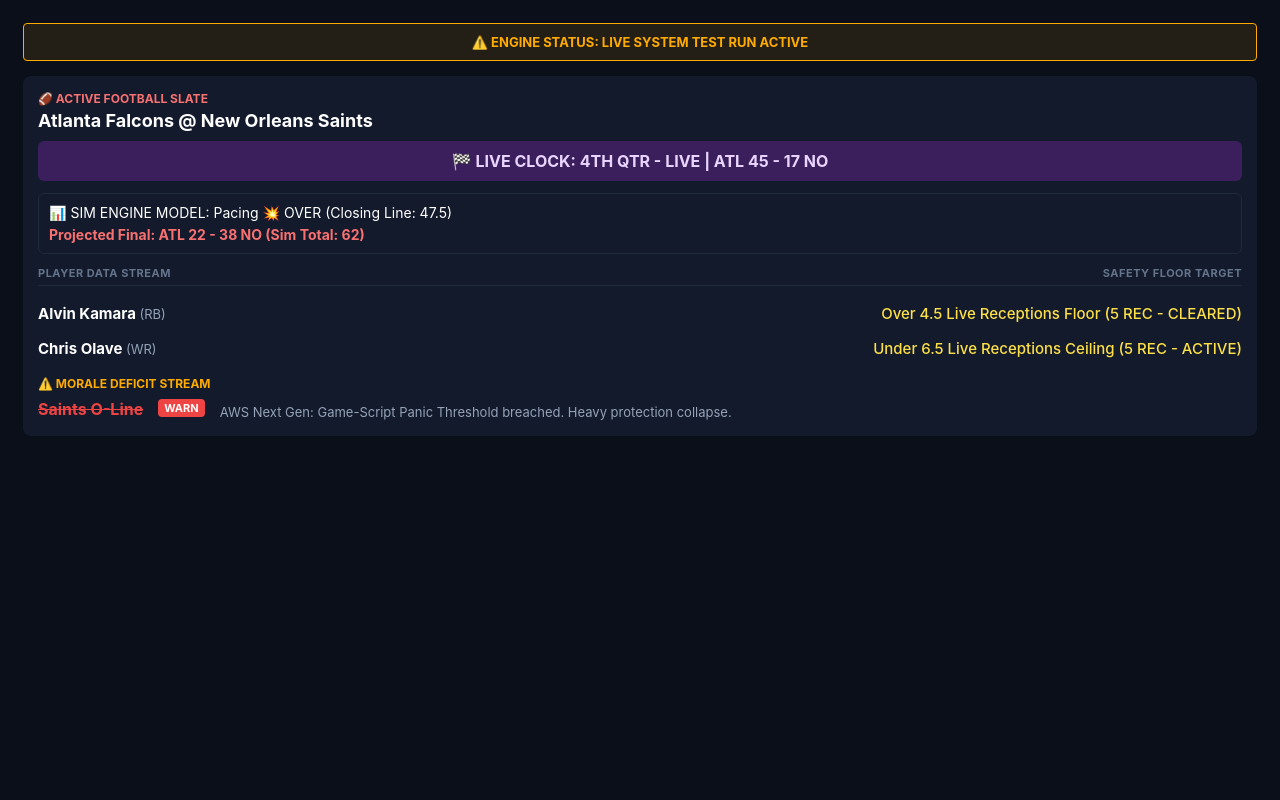
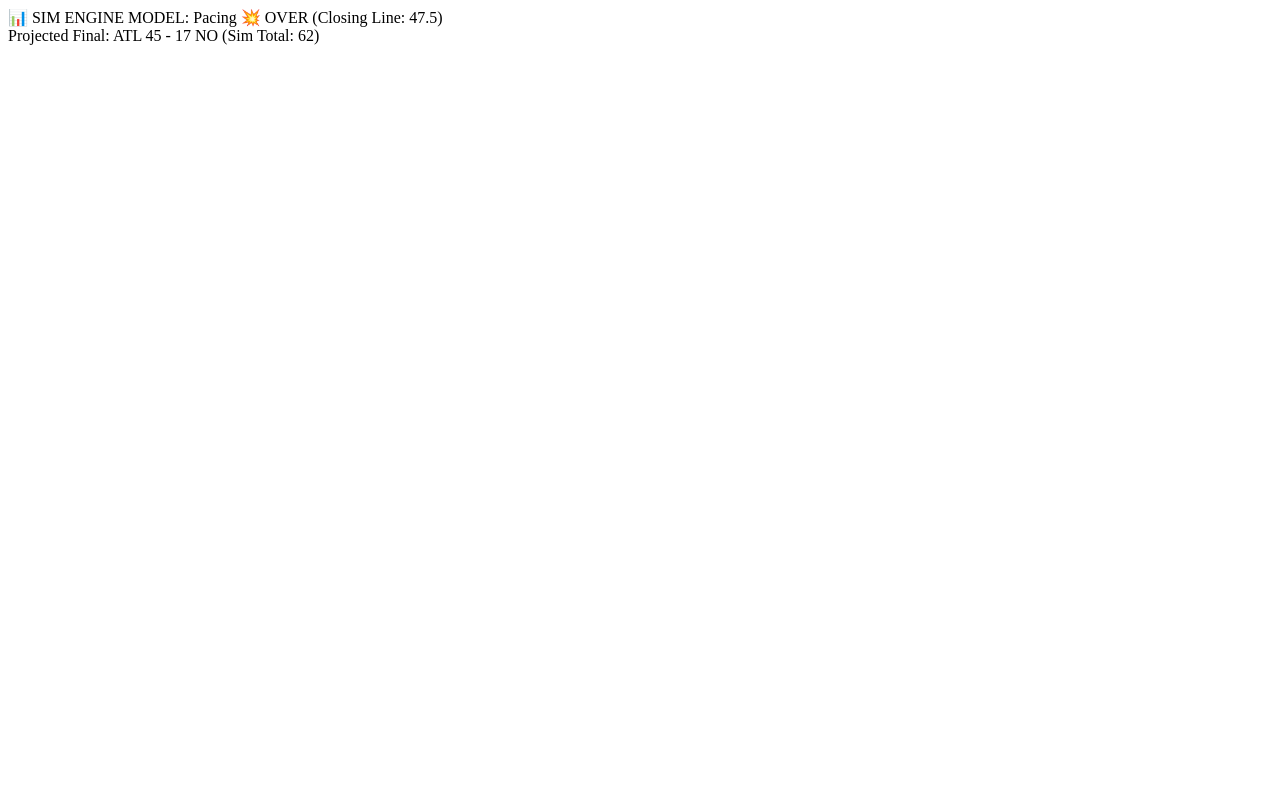
Before and after one commit to matty48653-design/Cee-app, a Flask app: page / in a window 1280 px wide. Run offline with Flask 3, Linux system fonts and the light colour scheme.

Commit message:
Add dynamic sim-box for projected final scores
Added a new sim-box container for dynamic projected final scores.

```diff
--- a/templates/dashboard.html
+++ b/templates/dashboard.html
@@ -1,67 +1,9 @@
-<!DOCTYPE html>
-<html lang="en">
-<head>
-    <meta charset="UTF-8">
-    <meta name="viewport" content="width=device-width, initial-scale=1.0">
-    <title>CEE Dashboard v5.3</title>
-    <style>
-        body { background-color: #0b0f19; color: #ffffff; font-family: -apple-system, sans-serif; padding: 15px; }
-        .engine-alert { background: rgba(255, 171, 0, 0.1); border: 1px solid #ffab00; color: #ffab00; padding: 10px; text-align: center; font-weight: bold; font-size: 13px; margin-bottom: 15px; border-radius: 4px; }
-        .card { background: #131a2c; border-radius: 8px; padding: 15px; margin-bottom: 15px; }
-        .slate-title { font-size: 18px; font-weight: bold; margin-bottom: 10px; color: #fff; }
-        .live-clock-bar { background: #3b1f5c; color: #e9d5ff; padding: 10px; border-radius: 6px; font-weight: bold; text-align: center; margin-bottom: 12px; }
-        .sim-box { border: 1px solid #1e293b; padding: 10px; border-radius: 6px; margin-bottom: 12px; font-size: 14px; }
-        .sim-total-text { color: #f87171; font-weight: bold; margin-top: 5px; }
-        .section-header { font-size: 11px; font-weight: bold; color: #64748b; text-transform: uppercase; letter-spacing: 0.5px; display: flex; justify-content: space-between; margin-bottom: 10px; padding-bottom: 5px; border-bottom: 1px solid #1e293b; }
-        .data-row { display: flex; justify-content: space-between; padding: 8px 0; font-size: 15px; }
-        .player-name { font-weight: bold; }
-        .player-pos { color: #94a3b8; font-weight: normal; font-size: 13px; }
-        .target-floor { color: #fde047; font-weight: 500; }
-        .target-ceiling { color: #fde047; font-weight: 500; }
-        .morale-header { color: #ffab00; font-weight: bold; font-size: 12px; margin-top: 10px; margin-bottom: 8px; }
-        .crossed-out { text-decoration: line-through; color: #ef4444; font-weight: bold; }
-        .warn-tag { background: #ef4444; color: #fff; padding: 2px 6px; border-radius: 4px; font-size: 11px; font-weight: bold; }
-        .alert-desc { color: #94a3b8; font-size: 13px; margin-top: 4px; line-height: 1.4; }
-    </style>
-</head>
-<body>
+<!-- ==========================================
+     FIND THIS SIM-BOX CONTAINER IN YOUR HTML
+     ========================================== -->
+<div class="sim-box">
+    📊 SIM ENGINE MODEL: {{ slate.pacing_status }} (Closing Line: {{ slate.closing_line }})
 
-    <div class="engine-alert">⚠️ ENGINE STATUS: LIVE SYSTEM TEST RUN ACTIVE</div>
-
-    <div class="card">
-        <div style="color: #f87171; font-size: 12px; font-weight: bold; margin-bottom: 4px;">🏈 ACTIVE FOOTBALL SLATE</div>
-        <div class="slate-title">{{ slate.game }}</div>
-
-        <div class="live-clock-bar">
-            🏁 LIVE CLOCK: {{ slate.live_clock }} | {{ slate.score_string }}
-        </div>
-
-        <div class="sim-box">
-            📊 SIM ENGINE MODEL: {{ slate.pacing_status }} (Closing Line: {{ slate.closing_line }})
-            <div class="sim-total-text">Projected Final: ATL 22 - 38 NO (Sim Total: {{ slate.sim_total }})</div>
-        </div>
-
-        <div class="section-header">
-            <span>Player Data Stream</span>
-            <span>Safety Floor Target</span>
-        </div>
-
-        {% for player in players %}
-        <div class="data-row">
-            <span class="player-name">{{ player.name }} <span class="player-pos">({{ player.position }})</span></span>
-            <span class="{% if player.is_floor %}target-floor{% else %}target-ceiling{% endif %}">{{ player.target }}</span>
-        </div>
-        {% endfor %}
-
-        <div class="morale-header">⚠️ MORALE DEFICIT STREAM</div>
-        {% for item in morale %}
-        <div style="display: flex; gap: 15px; align-items: flex-start; margin-top: 8px;">
-            <span class="crossed-out">{{ item.unit }}</span>
-            <span class="warn-tag">{{ item.status }}</span>
-            <div class="alert-desc">{{ item.alert_text }}</div>
-        </div>
-        {% endfor %}
-    </div>
-
-</body>
-</html>
+    <!-- 🟢 UPDATE THIS LINE BELOW TO MAKE THE PROJECTED FINAL DYNAMIC 🟢 -->
+    <div class="sim-total-text">Projected Final: {{ slate.score_string }} (Sim Total: {{ slate.sim_total }})</div>
+</div>
```
